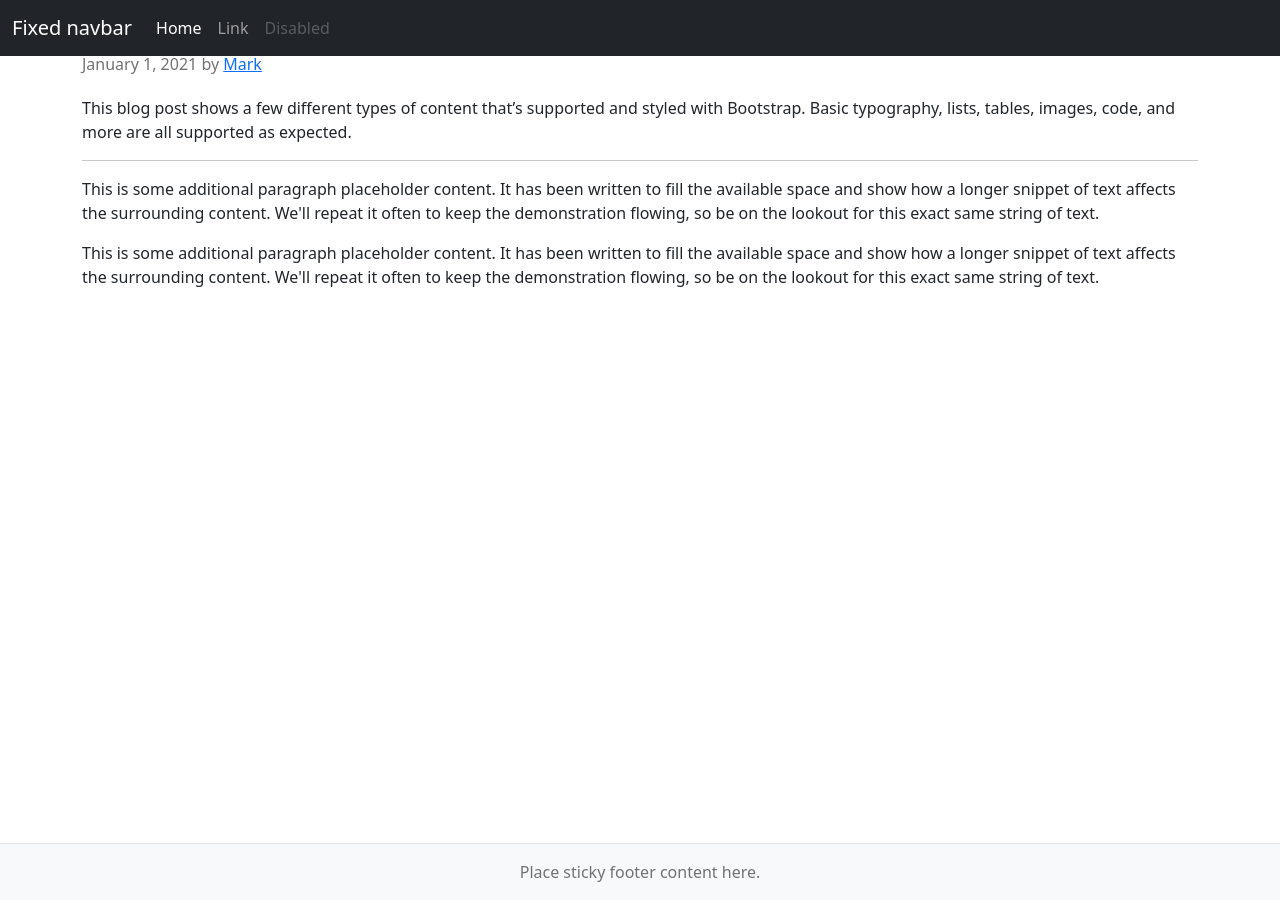
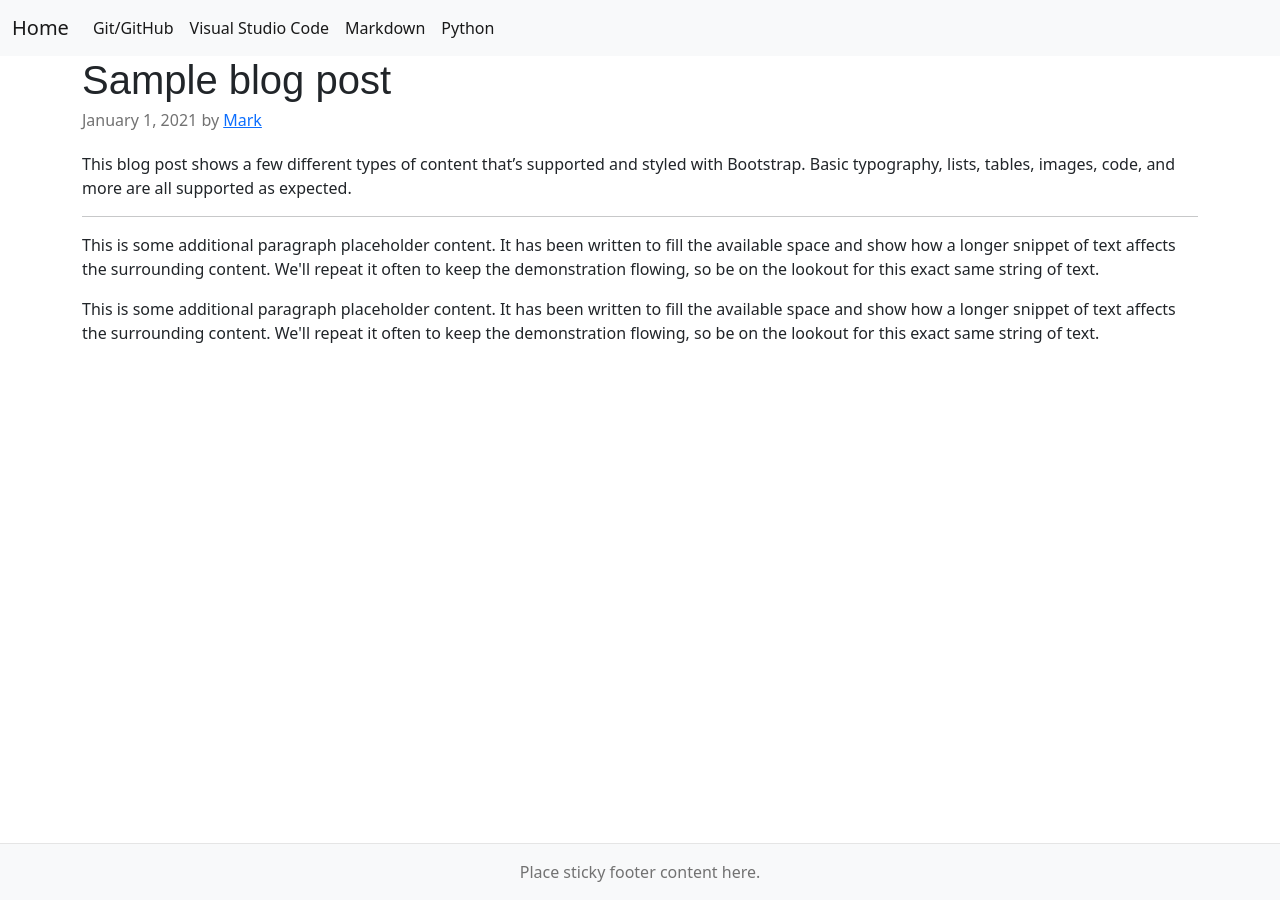
Before and after one commit to ConradoAlmeida/cheatsheets, a Jekyll site: the page built from index.html, in a window 1280 px wide. Built offline with Jekyll 4.4.1, drawn with Linux system fonts in a browser that asks for light colours.

Commit message:
arrumando navbar

```diff
--- a/_layouts/default.html
+++ b/_layouts/default.html
@@ -47,25 +47,27 @@
 
 
 
-<nav class="navbar navbar-expand-md navbar-dark fixed-top bg-dark">
+<nav class="navbar navbar-expand-lg navbar-light bg-light">
   <div class="container-fluid">
-    <a class="navbar-brand" href="#">Fixed navbar</a>
-    <button class="navbar-toggler" type="button" data-bs-toggle="collapse" data-bs-target="#navbarCollapse" aria-controls="navbarCollapse" aria-expanded="false" aria-label="Toggle navigation">
+    <a class="navbar-brand" href="index.html">Home</a>
+    <button class="navbar-toggler" type="button" data-bs-toggle="collapse" data-bs-target="#navbarNav" aria-controls="navbarNav" aria-expanded="false" aria-label="Toggle navigation">
       <span class="navbar-toggler-icon"></span>
     </button>
-    <div class="collapse navbar-collapse" id="navbarCollapse">
-      <ul class="navbar-nav me-auto mb-2 mb-md-0">
+    <div class="collapse navbar-collapse" id="navbarNav">
+      <ul class="navbar-nav">
         <li class="nav-item">
-          <a class="nav-link active" aria-current="page" href="#">Home</a>
+          <a class="nav-link active" aria-current="page" href="git-cheat.html">Git/GitHub</a>
         </li>
         <li class="nav-item">
-          <a class="nav-link" href="#">Link</a>
+          <a class="nav-link active" aria-current="page" href="vscode-cheat.html">Visual Studio Code</a>
         </li>
         <li class="nav-item">
-          <a class="nav-link disabled">Disabled</a>
+          <a class="nav-link active" aria-current="page" href="markdown-cheat.html">Markdown</a>
+        </li>
+        <li class="nav-item">
+          <a class="nav-link active" aria-current="page" href="teste.html">Python</a>
         </li>
       </ul>
-
     </div>
   </div>
 </nav>
```
